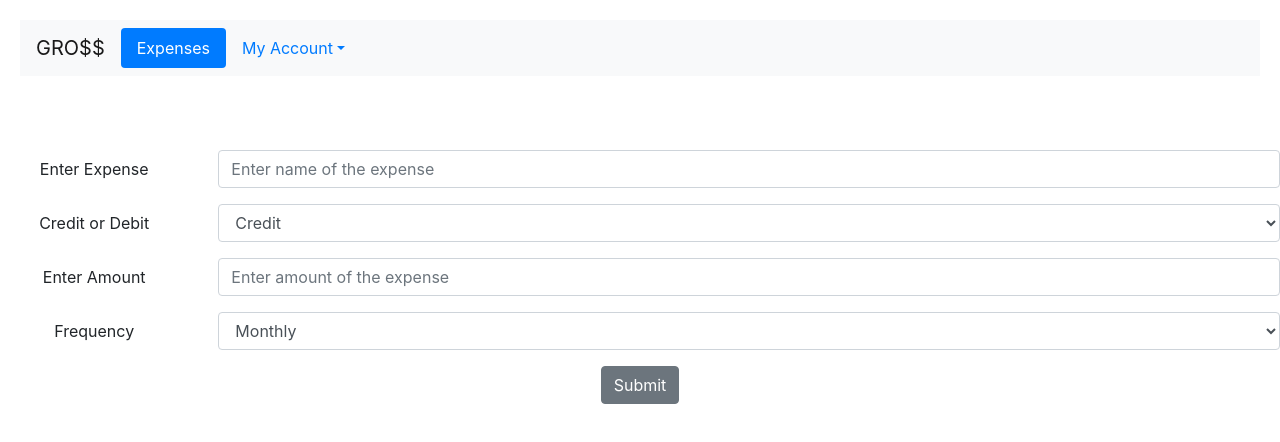
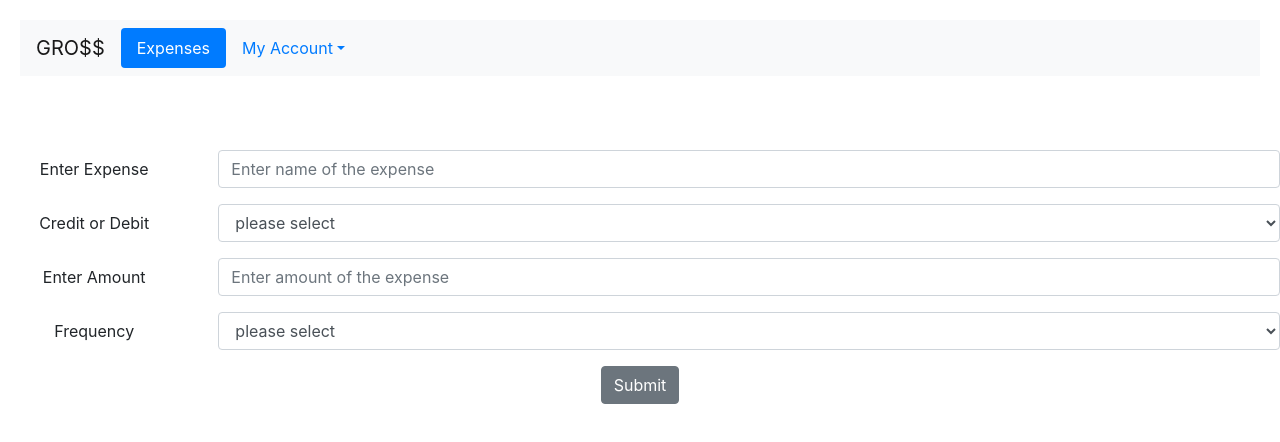
Before and after one commit to DEdouard22/Gross, a React (Create React App) app in the folder client/: page /expenses in a window 1280 px wide. Shown: the top 442 px of the page. Built offline with nearby package versions, Linux system fonts and the light colour scheme.

Commit message:
expenses render

```diff
--- a/client/src/Expenses.js
+++ b/client/src/Expenses.js
@@ -9,28 +9,24 @@ class Expenses extends Component {
     constructor() {
         super();
         this.state = {
-            expenses: [
-                {
-                    name: '',
-                    amount: '',
-                    cord: '',
-                    frequency: '',
-                }
-            ]
+            expenses: []
         };
+        this.handleChange = this.handleChange.bind(this);
+    };
+
+    handleChange(event) {
+        let data = {};
+        data[event.target.name] = event.target.value;
+        this.setState({...data});
     };
 
     addExpense = () => {
-        var newExpenses = {...this.state.expenses.slice()};
+        var newExpenses = [...this.state.expenses];
 
-        var expenseToBeAdded = {
-
+        var expenseToBeAdded = {"name": this.state.name, "amount": this.state.amount, cord: this.state.cord, frequency: this.state.frequency
         };
 
-    //     newExpenses.push(expenseToBeAdded);
-    //     console.log(newExpenses)
-
-    //     this.setState({ expenses: newExpenses})
+        this.setState({ expenses: [...this.state.expenses, expenseToBeAdded ]});
     }
 
     render() {
@@ -40,17 +36,19 @@ class Expenses extends Component {
         );
 
         return (
-            <Form>
+            <div>
+                <Form onSubmit={ this.addExpense.bind(this) }>
                     <FormGroup row>
                         <Label for="enterExpense" sm={2}>Enter Expense</Label>
                         <Col sm={10}>
-                        <Input type="expenseName" value={this.state.name} name="name" id="expenseName" placeholder="Enter name of the expense" />
+                            <Input required type="expenseName" value={this.state.name} onChange={this.handleChange} name="name" id="expenseName" placeholder="Enter name of the expense" />
                         </Col>
                     </FormGroup>
                     <FormGroup row>
                         <Label for="creditOrDebit" sm={2}>Credit or Debit</Label>
                         <Col sm={10}>
-                        <Input type="select" value={this.state.cord} name="cord" id="expenseCOrD">
+                            <Input required type="select" value={this.state.cord} onChange={this.handleChange} name="cord" id="expenseCOrD">
+                                <option disabled selected value="">please select</option>
                                 <option>Credit</option>
                                 <option>Debit</option>
                             </Input>
@@ -59,13 +57,14 @@ class Expenses extends Component {
                     <FormGroup row>
                         <Label for="enterAmount" sm={2}>Enter Amount</Label>
                         <Col sm={10}>
-                        <Input type="expenseAmount" value={this.state.amount} name="amount" id="expenseAmount" placeholder="Enter amount of the expense" />
+                            <Input type="expenseAmount" onChange={this.handleChange} value={this.state.amount} name="amount" id="expenseAmount" placeholder="Enter amount of the expense" />
                         </Col>
                     </FormGroup>
                     <FormGroup row>
                         <Label for="enterFrequency" sm={2}>Frequency</Label>
                         <Col sm={10}>
-                        <Input type="select" value={this.state.frequency} name="frequency" id="expenseFrequency">
+                            <Input type="select" value={this.state.frequency} onChange={this.handleChange} name="frequency" id="expenseFrequency">
+                                <option disabled selected value="">please select</option>
                                 <option>Monthly</option>
                                 <option>Bi-Monthly</option>
                                 <option>Bi-Weekly</option>
@@ -73,8 +72,10 @@ class Expenses extends Component {
                             </Input>
                         </Col>
                     </FormGroup>
-                <Button onClick={ this.addExpense.bind(this) }>Submit</Button>
+                    <Button type="submit">Submit</Button>
                 </Form>
+                {expensesJSX}
+            </div>
         );
     };
 }
```
Lines whose indentation alone changed are shown as unchanged.
